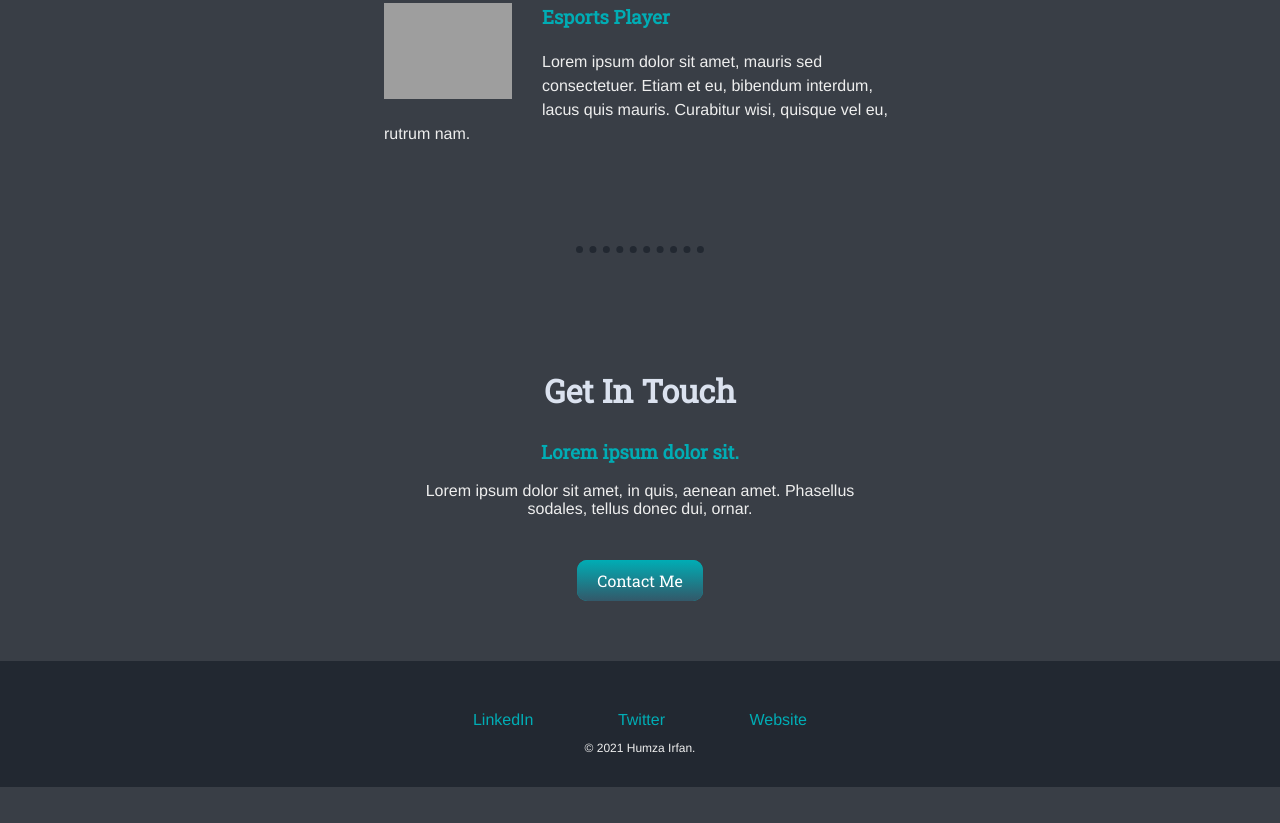
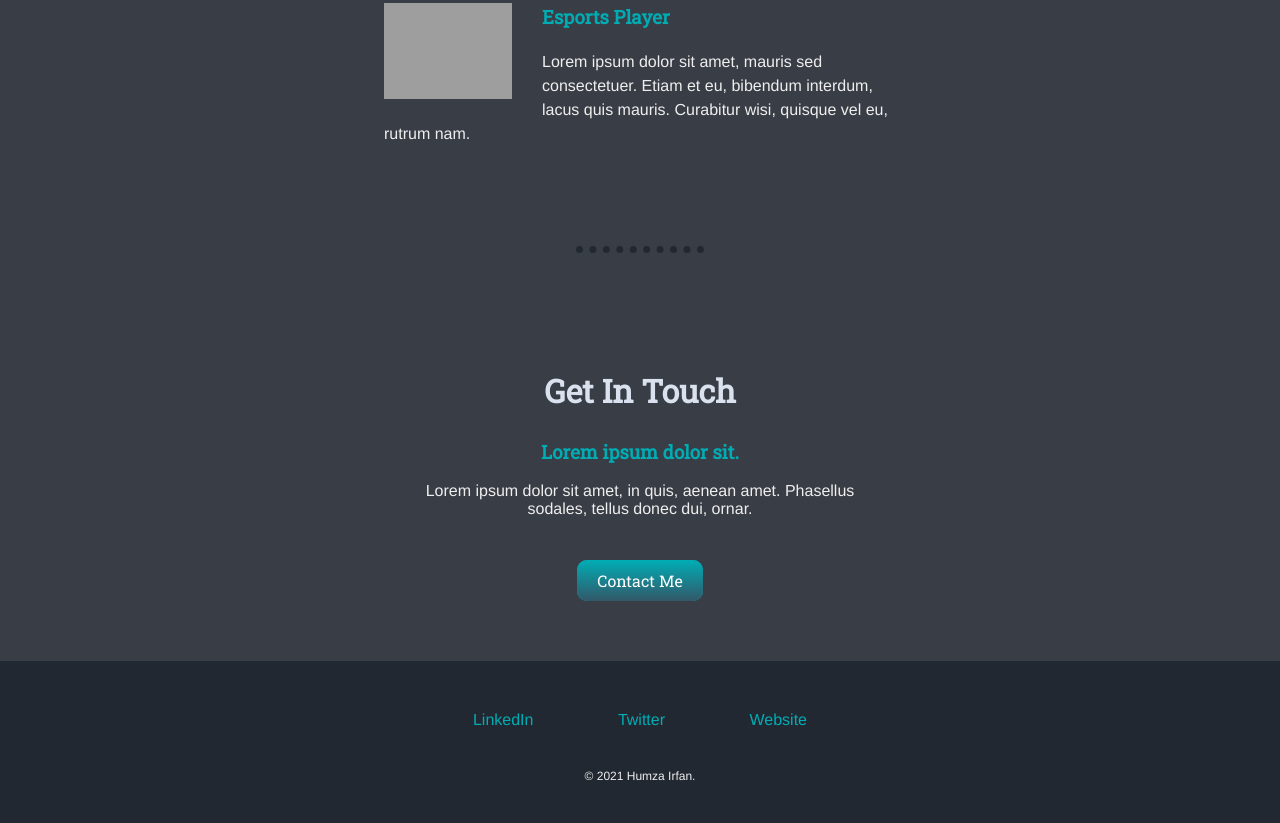
Before and after one commit to Humza1011/CV, a plain HTML site: page index.html in a window 1280 px wide. Shown: the part 1763-2586 px from the top of the page. Before the commit the page ends 2550 px from the top, so only its background shows below. Drawn offline with nearby package versions, Linux system fonts and the light colour scheme; grey boxes are pictures that could not be loaded.

Commit message:
Update styles.css

```diff
--- a/CSS/styles.css
+++ b/CSS/styles.css
@@ -81,7 +81,7 @@ hr {
   margin: 50px auto 50px auto;
 }
 
-.footer-note {=
+.footer-note {
   margin: 40px auto 20px auto;
   font-size: 12px;
 }
```
